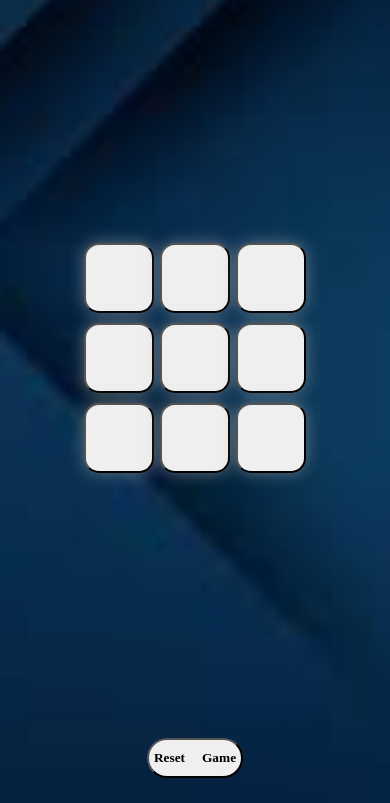
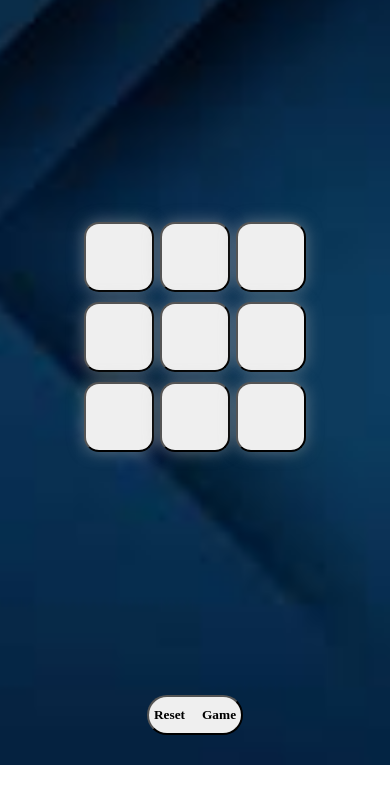
Before and after one commit to Nikhiljatin/tic-tac-toe-by-jatin, a plain HTML site: page index.html in a window 390 px wide. Shown: the part 60-863 px from the top of the page. Drawn offline with Linux system fonts and the light colour scheme.

Commit message:
Update style.css

```diff
--- a/style.css
+++ b/style.css
@@ -90,12 +90,17 @@ button:disabled {
     background-position: center;
   }
     .container {
-        height: 90vh;
+        height: 85vh;
         display: flex;
         justify-content: center;
         align-items: center;
 
     }
+      #reset-btn {
+    height: 2.5rem;
+    width: 6rem;
+    cursor: pointer;
+    margin-bottom:30px;
   }
   @media (min-width: 651px) and (max-width:1095px) {
     body {
```
